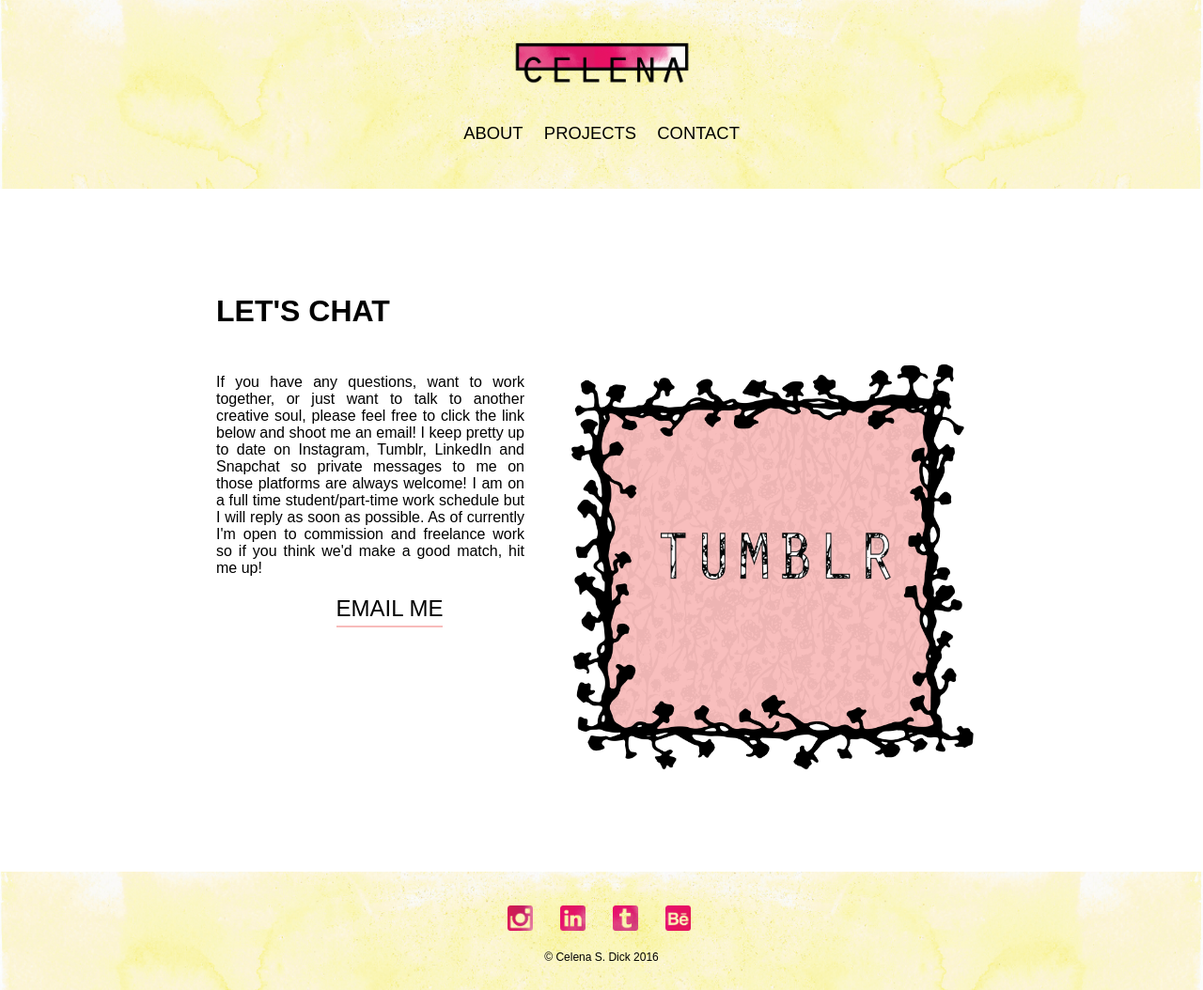
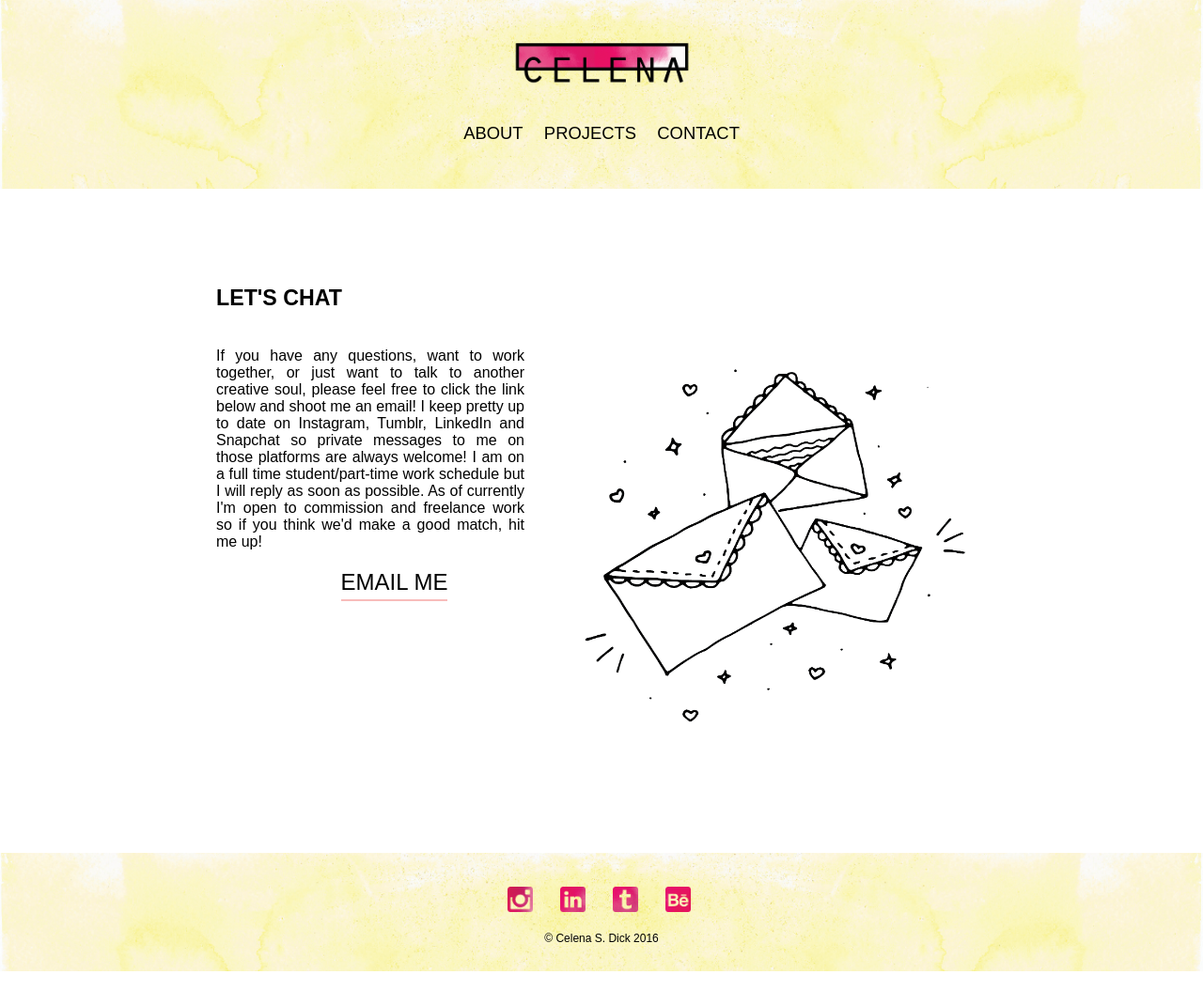
Before and after one commit to celenastefanie/celenastefanieportfolio, a Jekyll site: the page built from contact.html, in a window 1280 px wide. Shown: the whole page at 94% size. Built offline with Jekyll 4.4.1, drawn with Linux system fonts in a browser that asks for light colours.

Commit message:
i think I'm done??

```diff
--- a/contact.html
+++ b/contact.html
@@ -4,8 +4,8 @@ title: CELENASTEFANIE | CONTACT
 ---
 <main itemscope itemtype="https://schema.org/ContactPage">
   <div class="contact-main">
-    <h3>Let's Chat</h3>
-    <a href="http://celenastefanie.tumblr.com"><img itemprop="image" class="contact-img" src="{{site.baseurl}}/images/social-media-04.png" alt="LinkedIn"></a>
+    <h3 class="about-header">Let's Chat</h3>
+    <a href="http://celenastefanie.tumblr.com"><img itemprop="image" class="contact-img" src="{{site.baseurl}}/images/contact-01.png" alt="Contact Me"></a>
     <p class="contact-p">If you have any questions, want to work together, or just want to talk to another creative soul, please feel free to click the link below and shoot me an email! I keep pretty up to date on Instagram, Tumblr, LinkedIn and Snapchat so private messages to me on those platforms are always welcome! I am on a full time student/part-time work schedule but I will reply as soon as possible.
       As of currently I'm open to commission and freelance work so if you think we'd make a good match, hit me up!</p>
     <div class="button-container">
--- a/digital-art.html
+++ b/digital-art.html
@@ -10,9 +10,9 @@ title: CELENASTEFANIE | DIGITAL ART
       <div class="project-des">
         <p>Along with hand drawn illustrations, I have spent the last couple years tinkering with digital artwork. By painting in Illustrator and Photoshop, I've been able to expand my horizons and create new and interesting pieces that can be used for artwork in a multitude of projects. Shown here is The Lip Print. With my own handmade illustrator brushes, I painted these lips pixel by pixel in a cross-stitched pattern giving it a very organic style. Each pixel was swatched and individually painted creating a 12 by 18 print that I have used as artwork for editorial work and wall art.</p>
           <div class="button-container">
-            <a itemprop="url" href="" class="button">SEE MORE</a>
+            <a itemprop="url" href="http://www.redbubble.com/people/celenastefanie/works/24756903-pixel-lips?asc=u&p=canvas-print&rel=carousel" class="button">SEE MORE</a>
           </div>
       </div>
 
-      <img itemprop="image" class="project-pic-1" alt="Pixel Lip Print as full wall art in office" src="{{site.baseurl}}/images/wall-mock.jpg">
+      <img itemprop="image" class="project-pic-1" alt="Pixel Lip Print as framed artwork on a desk" src="{{site.baseurl}}/images/lip-print.jpg">
 </main>
--- a/ux.html
+++ b/ux.html
@@ -14,7 +14,7 @@ title: CELENASTEFANIE | UX/UI
           <br>
           After two rounds of usability testing, solutions to problems were found and the art direction for Animal Talk took off. It provides a meaningful experience to animal lovers around the world, giving them a chance to communicate to their furry friends. It proves useful in situations when your pet is in pain, acting unsual, or just in need of a little TLC.</p>
           <div class="button-container">
-            <a itemprop="url" href="" class="button">FULL CASE STUDY</a>
+            <a itemprop="url" href="https://www.youtube.com/watch?v=zr0SnX1pdBI" class="button">SEE USER INTERFACE</a>
           </div>
       </div>
 
```
Also changed, not shown: css/main.css (+6 -6 lines), images/contact-01.png (added), images/lip-print.jpg (added).
